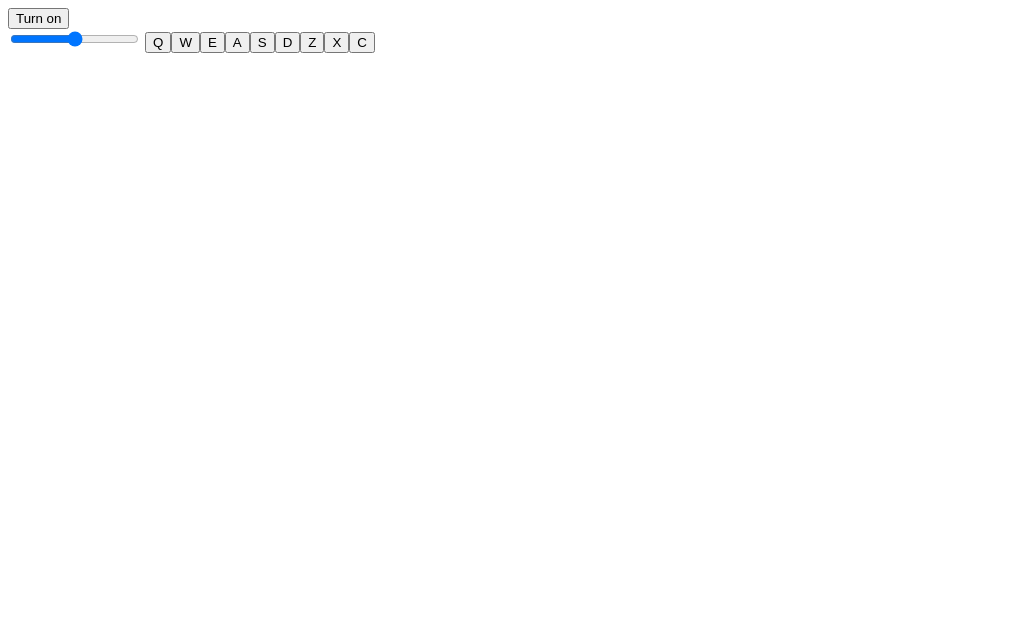
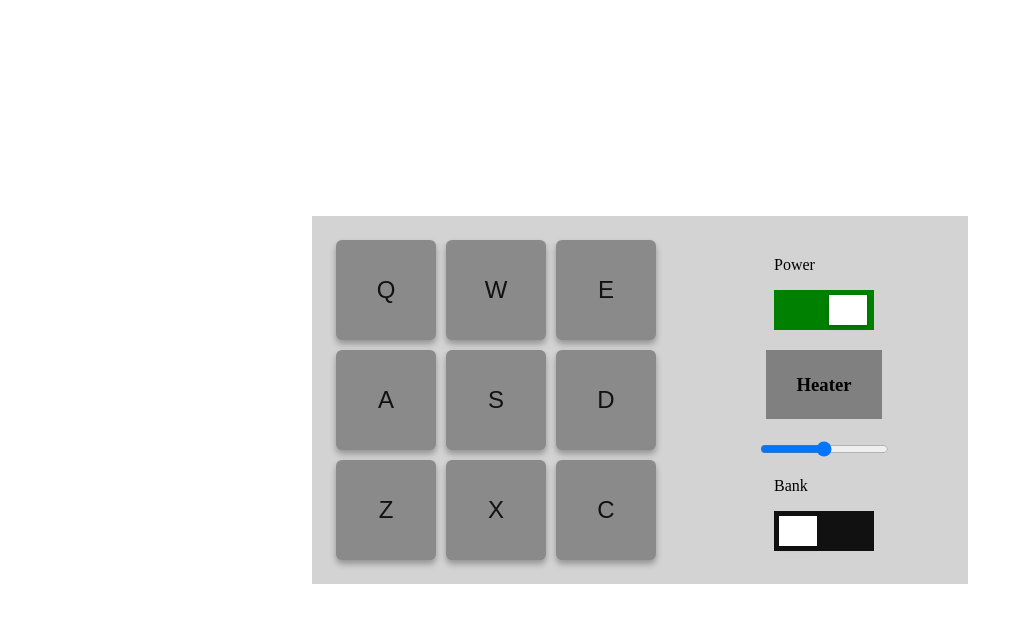
Before and after one commit to ZlatanTz/vjezba3-developerslab, a plain HTML site: page Zadatak2/index.html in a window 1280 px wide. Shown: the whole page, without its empty margins (0-1023 px from the left). Drawn offline with Linux system fonts and the light colour scheme.

Commit message:
bubnjevi task finished

```diff
--- a/Zadatak2/index.html
+++ b/Zadatak2/index.html
@@ -3,19 +3,44 @@
   <head>
     <meta charset="UTF-8" />
     <meta name="viewport" content="width=device-width, initial-scale=1.0" />
+    <link rel="stylesheet" href="styles.css">
     <title>Document</title>
   </head>
 
   <body>
-    <main>
-      <div class="drums-container">
-        <div class="buttons-section">
-          <button class="power-button">Turn on</button>
-          <div class="sound-name"></div>
-          <input type="range" min="1" max="100" class="slider" />
+    <div class="wrapper">
+      <div id="app-content">
+
+        <div class="buttons-wrapper"></div>
+        <!-- <div class="sound-name"></div> -->
+
+        <div class="controls-wrapper">
+          <div class="switcher-content">
+            <p>Power</p>
+            <div class="switcher" id="power-switcher">
+              <div class="switch-btn" id="power-switcher-btn"></div>
+            </div>
+          </div>
+
+          <div class="heater-content">
+            <h3 class="sound-name">Heater</h3>
+          </div>
+
+          <div class="slider-wrapper">
+            <input type="range" min="0" max="1" step="0.1" class="slider" />
+          </div>
+
+          <div class="bank-content">
+            <p>Bank</p>
+            <div class="switcher" id="bank-switcher">
+              <div class="switch-btn" id="bank-swticher-btn"></div>
+            </div>
+          </div>
+
         </div>
+
       </div>
-    </main>
+    </div>
     <script type="module" src="./index.js"></script>
   </body>
 </html>
--- a/Zadatak2/index.js
+++ b/Zadatak2/index.js
@@ -1,22 +1,63 @@
 import { bankOne, bankTwo } from './data.js';
 
-const buttons = document.querySelector('.buttons-section');
+const buttons = document.querySelector('.buttons-wrapper');
 const soundName = document.querySelector('.sound-name');
 const slider = document.querySelector('.slider');
 
-let dataOne = [...bankOne];
-dataOne.map((bank) => {
+let currentBank = bankOne;
+
+const audio = new Audio();
+
+let isPowerOn = true;
+
+let volume = 0.5;
+slider.addEventListener('input', (e) => {
+  volume = e.target.value;
+});
+
+const renderBtnBad = (currBank, vol, isPowerOn) => {
+  buttons.innerHTML = "";
+
+  currBank.forEach((bank) => {
     let buttonElement = document.createElement('button');
     buttonElement.classList.add('button');
     buttonElement.innerHTML = bank.keyTrigger;
-  let audio = new Audio(bank.url);
+
     buttonElement.addEventListener('click', () => {
-    audio.play();
+      audio.src = bank.url;
+      audio.volume = vol;
       soundName.innerHTML = bank.id;
+      if (isPowerOn) audio.play();
     });
     buttons.appendChild(buttonElement);
   });
+}
 
-slider.addEventListener('input', (e) => {
-  audio.volume(e.value);
+// initial render
+renderBtnBad(currentBank, volume, isPowerOn);
+
+// Power swtich
+const powerSwitcher = document.getElementById("power-switcher");
+powerSwitcher.classList.toggle("active");
+const powerSwitcherBtn = document.getElementById("power-switcher-btn");
+powerSwitcherBtn.addEventListener('click', () => {
+  powerSwitcher.classList.toggle("active");
+  isPowerOn = !isPowerOn;
+  renderBtnBad(currentBank, volume, isPowerOn);
 });
+
+// Bank swtich
+const bankSwitcher = document.getElementById("bank-switcher");
+const bankSwitcherBtn = document.getElementById("bank-swticher-btn");
+bankSwitcherBtn.addEventListener('click', () => {
+  bankSwitcher.classList.toggle("active");
+  if (currentBank === bankOne) {
+    currentBank = bankTwo;
+  } else if (currentBank === bankTwo) {
+    currentBank = bankOne;
+  } else {
+    currentBank = bankOne;
+  }
+  renderBtnBad(currentBank, volume, isPowerOn)
+
+})
--- /dev/null
+++ b/Zadatak2/styles.css
@@ -0,0 +1,98 @@
+html, body {
+  margin: 0;
+  padding: 0;
+  box-sizing: border-box;
+}
+
+.wrapper {
+  width: 100%;
+  height: 100vh;
+  display: flex;
+  justify-content: center;
+  align-items: center;
+}
+
+#app-content {
+ display: flex;
+ flex-direction: row;
+ background-color: lightgray;
+ width: 38rem;
+ gap: 3rem;
+ padding: 1.5rem;
+}
+
+.buttons-wrapper {
+  flex: 1;
+  height: 20rem;
+  display: grid;
+  grid-template-columns: repeat(3, 1fr);
+  grid-template-rows: repeat(3, 1fr);
+  gap: 10px;
+}
+
+.buttons-wrapper .button {
+  width: 100%;
+  height: 100%;
+  font-size: 1.5rem;
+  align-items: center;
+  justify-content: center;
+  border: none;
+  border-radius: 6px;
+  background-color: #8a8a8a;
+  color: #111;
+  cursor: pointer;
+  transition: background-color 0.2s ease;
+   box-shadow: 0 4px 6px rgba(0,0,0,0.3);
+}
+
+.buttons-wrapper .button:hover {
+  background-color: #555;
+}
+
+.controls-wrapper {
+  display: flex;
+  flex-direction: column;
+  align-items: center;
+  align-content: space-between;
+  width: 15rem;
+}
+
+/* Switchers styling */
+
+.switcher {
+  width: 100px;
+  height: 40px;
+  background-color: #111;
+
+  position: relative;
+  cursor: pointer;
+  transition: background-color 0.3s ease;
+}
+
+.switcher.active {
+  background-color: green;
+}
+
+.switcher.active .switch-btn {
+  left: 50%;
+}
+
+.switch-btn {
+  margin-top: 5px;
+  margin-left: 5px;
+  margin-bottom: 5px;
+  width: 38%;
+  height: 75%;
+  background-color: white;
+  position: absolute;
+  left: 0;
+  top: 0;
+  transition: left 0.3s ease;
+  box-shadow: 0 2px 5px rgba(0,0,0,0.2);
+}
+
+.heater-content {
+  background-color: gray;
+  padding: 5px 30px;
+  margin: 20px 0px;
+}
```
Also changed, not shown: 1 other file. Lines whose indentation alone changed are shown as unchanged.
